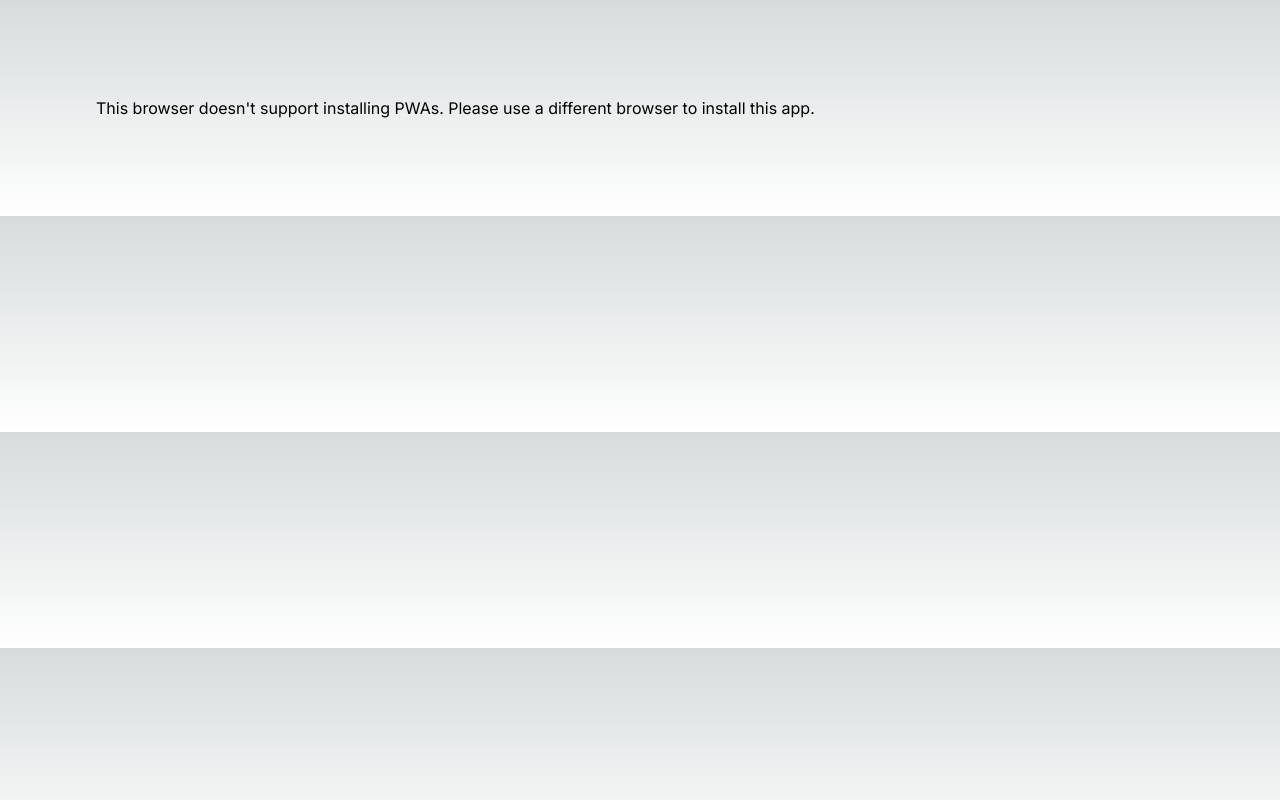
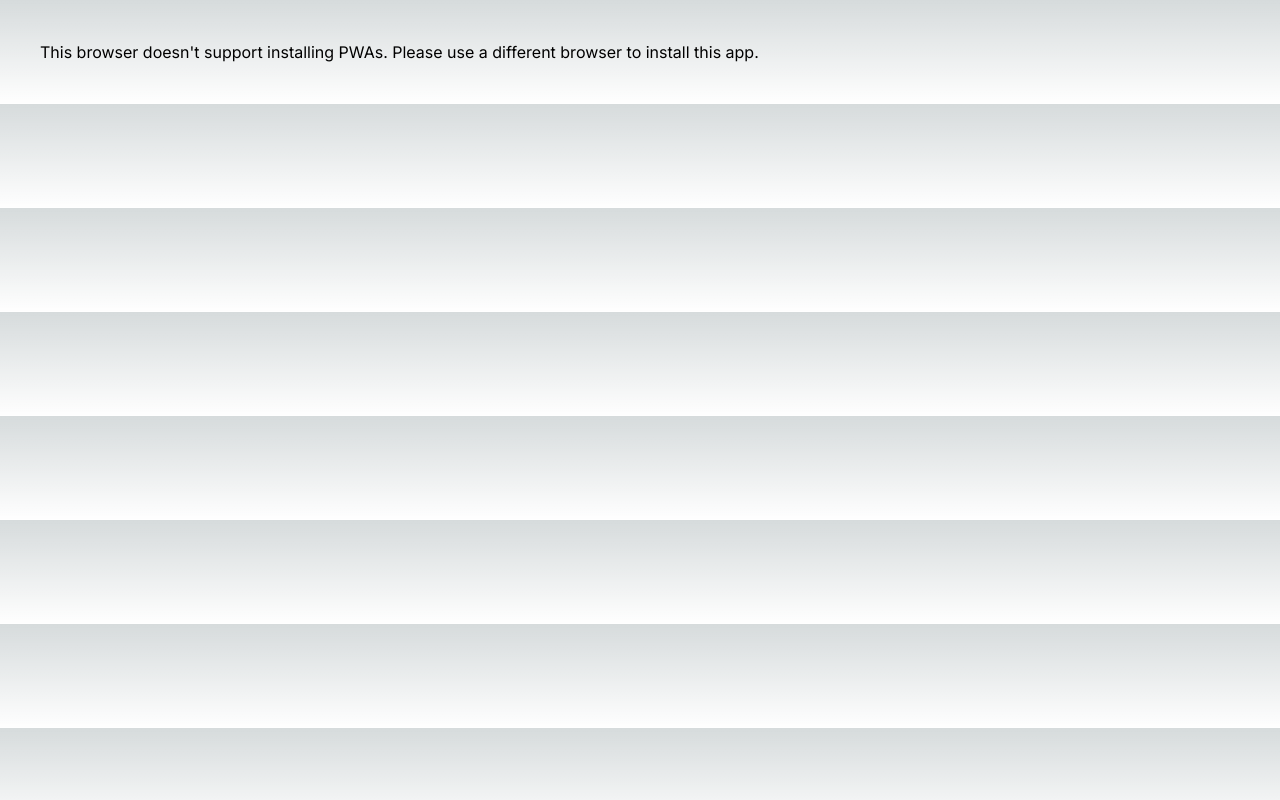
Before and after one commit to ImLunaHey/zap, a Next.js app: page / in a window 1280 px wide. Built offline with nearby package versions, Linux system fonts and the light colour scheme; no server answers.

Commit message:
fix: less padding

```diff
--- a/src/app/page.tsx
+++ b/src/app/page.tsx
@@ -6,7 +6,7 @@ const AddToHomeScreenButton = dynamic(() => import('@/app/components/add-to-home
 
 export default function Home() {
   return (
-    <main className="flex p-24 ">
+    <main className="flex p-10 ">
       <AddToHomeScreenButton />
     </main>
   );
```
